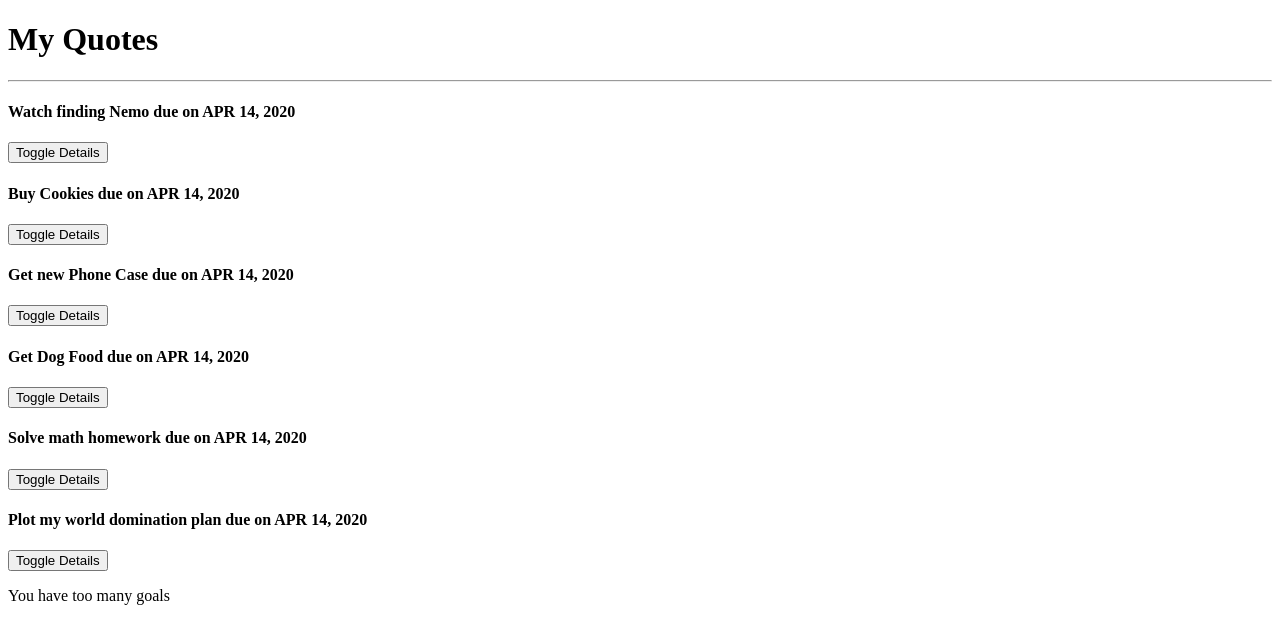
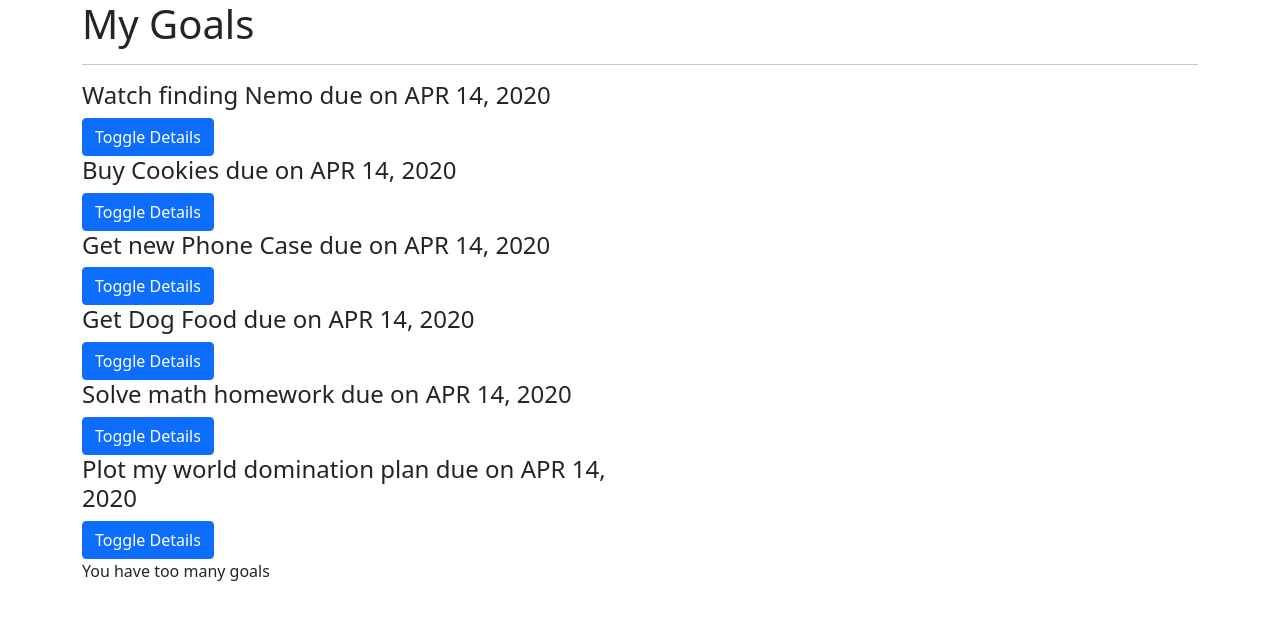
Before and after one commit to midigo0411/Quote, an Angular app: page / in a window 1280 px wide. Shown: the top 644 px of the page. Built offline with nearby package versions, Linux system fonts and the light colour scheme.

Commit message:
linking bootstrap

```diff
--- a/src/app/quote-detail/quote-detail.component.html
+++ b/src/app/quote-detail/quote-detail.component.html
@@ -1,3 +1,3 @@
 <p>{{quote.description}}</p>
-<p>This quote will be complete in {{quote.completeDate|dateCount}} days</p>
+<p>This goal will be complete in {{quote.completeDate|dateCount}} days</p>
 <button (click)= 'quoteDelete(true)' class="btn btn-outline-danger">Delete Goal</button>
--- a/src/app/quote/quote.component.html
+++ b/src/app/quote/quote.component.html
@@ -1,5 +1,5 @@
 <div class="container">
-  <h1>My Quotes</h1>
+  <h1>My Goals</h1>
   <hr>
 
   <div class="row">
--- a/src/styles.css
+++ b/src/styles.css
@@ -1 +1,2 @@
 /* You can add global styles to this file, and also import other style files */
+@import "~bootstrap/dist/css/bootstrap.css"
```
